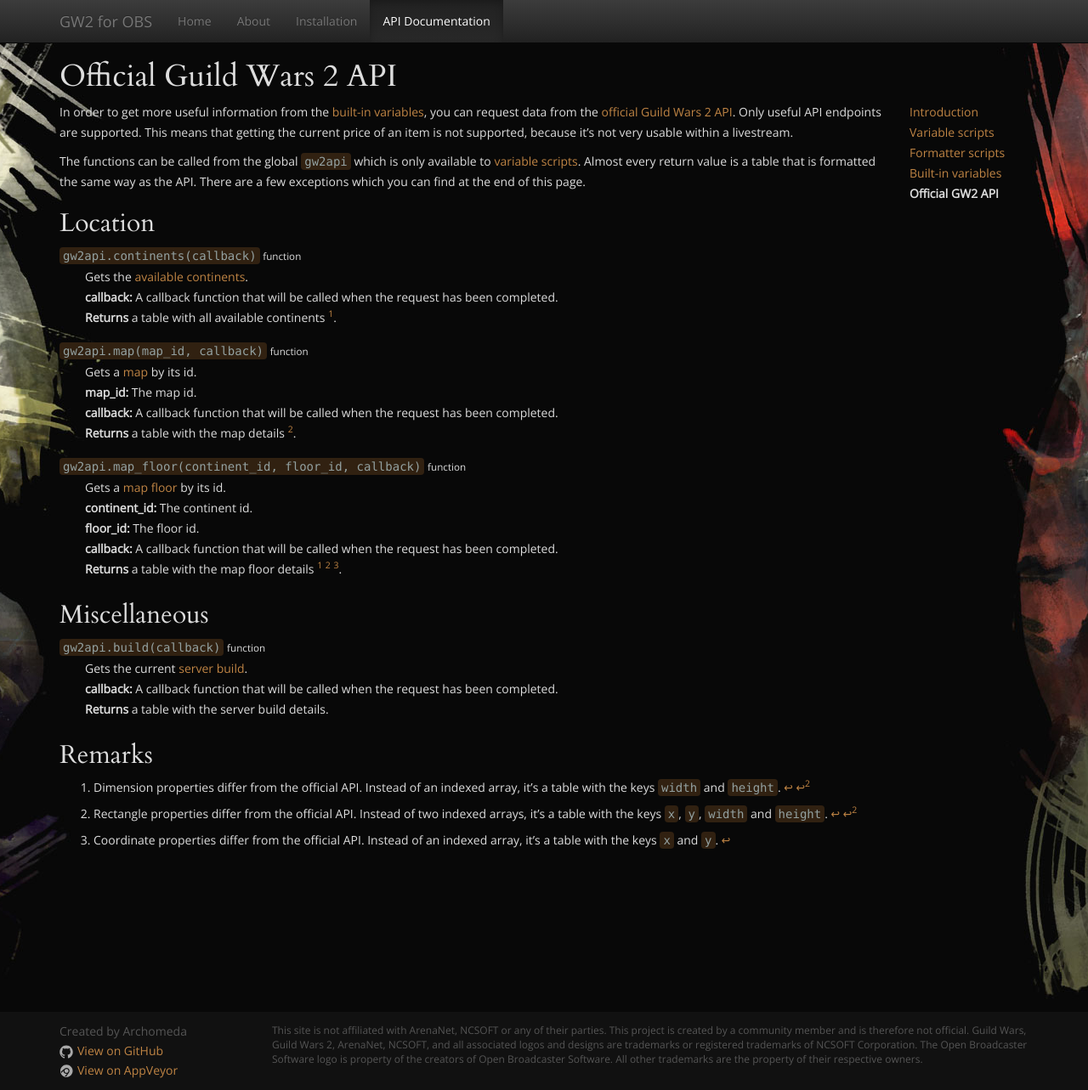
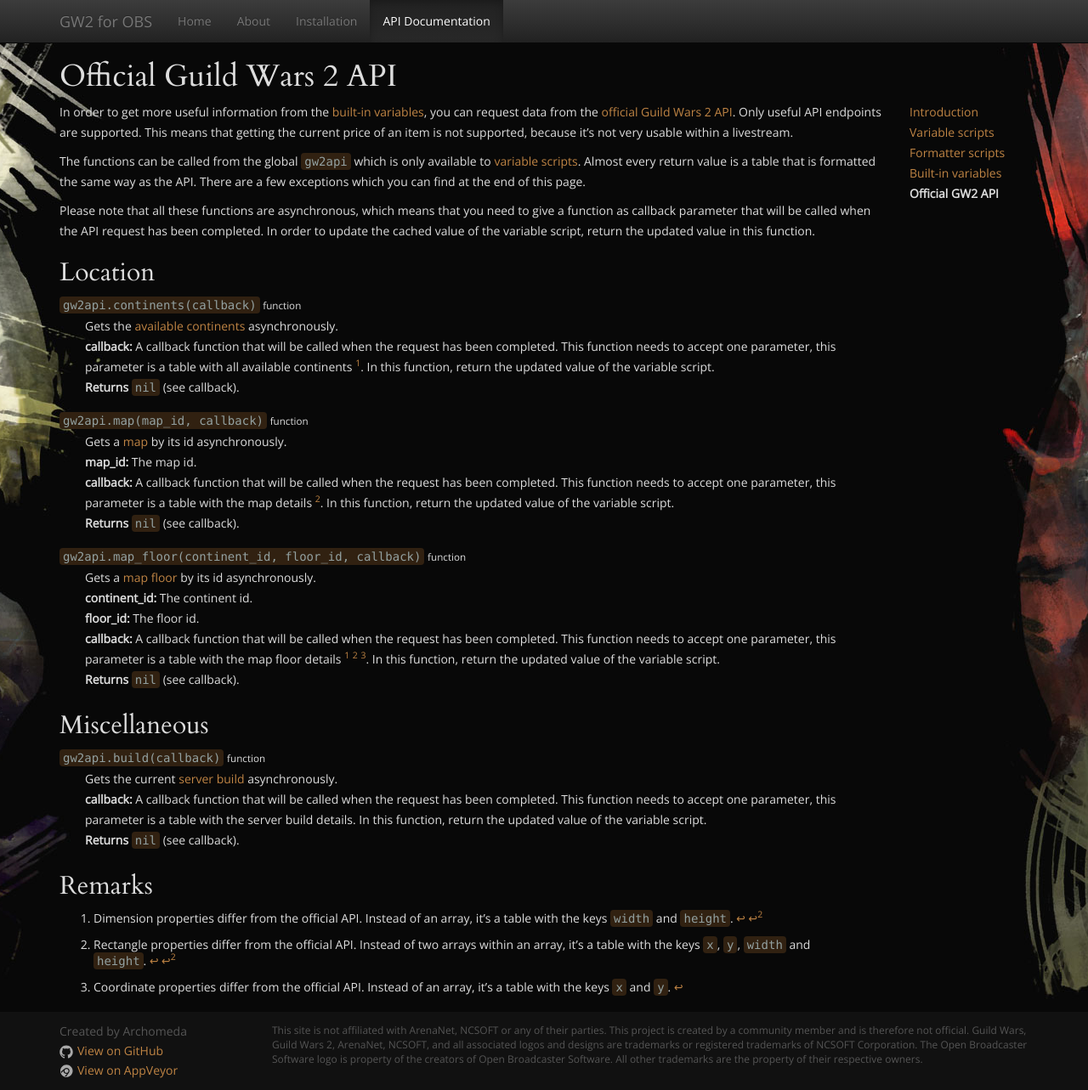
Before and after one commit to Archomeda/OBS-GW2-Plugin, a Jekyll site: the page built from documentation/gw2api.md, in a window 1280 px wide and 1283 px high. Shown: the whole window at 85% size. Built offline with Jekyll 4.4.1, drawn with Linux system fonts in a browser that asks for light colours; nearby versions of some CDN libraries.

Commit message:
Update GW2 API documentation with correct info

```diff
--- a/documentation/gw2api.md
+++ b/documentation/gw2api.md
@@ -14,35 +14,37 @@
 
 The functions can be called from the global `gw2api` which is only available to [variable scripts][api-variablescripts]. Almost every return value is a table that is formatted the same way as the API. There are a few exceptions which you can find at the end of this page.
 
+Please note that all these functions are asynchronous, which means that you need to give a function as callback parameter that will be called when the API request has been completed. In order to update the cached value of the variable script, return the updated value in this function.
+
 
 ## Location
 {% include doc_definition/global.html name="gw2api.continents(callback)" type="function" %}
-Gets the [available continents][gw2api-continents]{:target="_blank"}.<br>
-**callback:** A callback function that will be called when the request has been completed.<br>
-**Returns** a table with all available continents [^1].
+Gets the [available continents][gw2api-continents]{:target="_blank"} asynchronously.<br>
+**callback:** A callback function that will be called when the request has been completed. This function needs to accept one parameter, this parameter is a table with all available continents [^1]. In this function, return the updated value of the variable script.<br>
+**Returns** `nil` (see callback).
 
 {% include doc_definition/global.html name="gw2api.map(map_id, callback)" type="function" %}
-Gets a [map][gw2api-maps]{:target="_blank"} by its id.<br>
+Gets a [map][gw2api-maps]{:target="_blank"} by its id asynchronously.<br>
 **map_id:** The map id.<br>
-**callback:** A callback function that will be called when the request has been completed.<br>
-**Returns** a table with the map details [^2].
+**callback:** A callback function that will be called when the request has been completed. This function needs to accept one parameter, this parameter is a table with the map details [^2]. In this function, return the updated value of the variable script.<br>
+**Returns** `nil` (see callback).
 
 {% include doc_definition/global.html name="gw2api.map_floor(continent_id, floor_id, callback)" type="function" %}
-Gets a [map floor][gw2api-mapfloor]{:target="_blank"} by its id.<br>
+Gets a [map floor][gw2api-mapfloor]{:target="_blank"} by its id asynchronously.<br>
 **continent_id:** The continent id.<br>
 **floor_id:** The floor id.<br>
-**callback:** A callback function that will be called when the request has been completed.<br>
-**Returns** a table with the map floor details [^1] [^2] [^3].
+**callback:** A callback function that will be called when the request has been completed. This function needs to accept one parameter, this parameter is a table with the map floor details [^1] [^2] [^3]. In this function, return the updated value of the variable script.<br>
+**Returns** `nil` (see callback).
 
 
 ## Miscellaneous
 {% include doc_definition/global.html name="gw2api.build(callback)" type="function" %}
-Gets the current [server build][gw2api-build]{:target="_blank"}.<br>
-**callback:** A callback function that will be called when the request has been completed.<br>
-**Returns** a table with the server build details.
+Gets the current [server build][gw2api-build]{:target="_blank"} asynchronously.<br>
+**callback:** A callback function that will be called when the request has been completed. This function needs to accept one parameter, this parameter is a table with the server build details. In this function, return the updated value of the variable script.<br>
+**Returns** `nil` (see callback).
 
 
 ## Remarks
-[^1]: Dimension properties differ from the official API. Instead of an indexed array, it's a table with the keys `width` and `height`.
-[^2]: Rectangle properties differ from the official API. Instead of two indexed arrays, it's a table with the keys `x`, `y`, `width` and `height`.
-[^3]: Coordinate properties differ from the official API. Instead of an indexed array, it's a table with the keys `x` and `y`.
+[^1]: Dimension properties differ from the official API. Instead of an array, it's a table with the keys `width` and `height`.
+[^2]: Rectangle properties differ from the official API. Instead of two arrays within an array, it's a table with the keys `x`, `y`, `width` and `height`.
+[^3]: Coordinate properties differ from the official API. Instead of an array, it's a table with the keys `x` and `y`.
```
